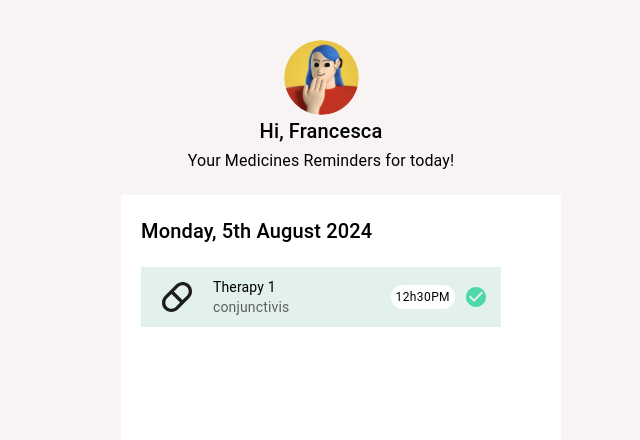
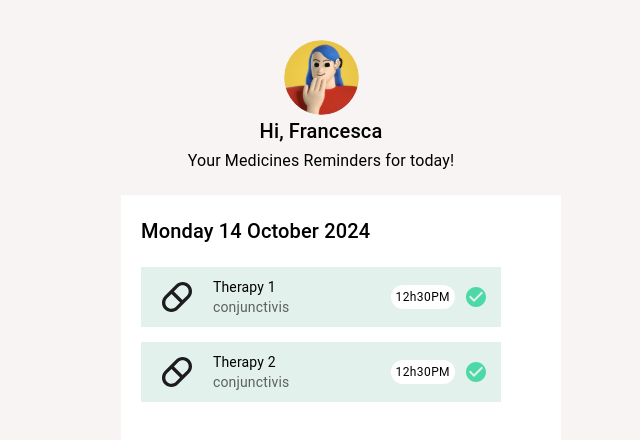
Before and after one commit to serene21/medimemo-uni2grow-2024, a React (Vite) app: page /medications in a window 1280 px wide. Shown: the top 440 px of the page, without its empty margins (319-959 px from the left). Built offline with nearby package versions, Linux system fonts and the light colour scheme; data requests are answered from the project's data file.

Commit message:
Handling exceptions in Medications page

```diff
--- a/db.json
+++ b/db.json
@@ -73,7 +73,7 @@
       "notes": ""
     },
     {
-      "id": 4,
+      "id": "4",
       "name": "John Smith",
       "qualification": "Dr",
       "phone": "+237 677345741",
@@ -83,7 +83,7 @@
       "notes": ""
     },
     {
-      "id": 5,
+      "id": "5",
       "name": "John Smith",
       "qualification": "Dr",
       "phone": "+237 677345741",
@@ -134,6 +134,15 @@
       "taken": true,
       "therapy": 1,
       "prescriptionTime": 1
+    },
+    {
+      "id": "2",
+      "therapyName": "Therapy 2",
+      "time": "12h30PM",
+      "date": "2024-09-20",
+      "taken": true,
+      "therapy": 1,
+      "prescriptionTime": 1
     }
   ]
 }
--- a/src/pages/medications/Medication.css
+++ b/src/pages/medications/Medication.css
@@ -27,6 +27,16 @@
     gap: 20px;
 }
 
+.empty-doses {
+    display: flex;
+    flex-direction: column;
+    justify-content: center;
+    align-items: center;
+    margin: 20px;
+    padding: 20px;
+
+    border: 2px dashed #555;
+}
 
 .all-list {
     display: flex;
--- a/src/pages/medications/Medication.tsx
+++ b/src/pages/medications/Medication.tsx
@@ -25,11 +25,18 @@ interface Dose {
 function Medication() {
   const [medications, setMedications] = useState<Dose[]>([]);
   const [checked, setChecked] = useState<Dose[]>(medications);
+  const [error, setError] = useState<string>("");
+  const [errorUpdate, setErrorUpdate] = useState<string>("");
 
   const getMedication = async (): Promise<void> => {
-    const result = await fetch("http://localhost:3000/doses");
-    const datas: Dose[] = await result.json();
-    setMedications(datas);
+    try {
+      setError("");
+      const response = await fetch("http://localhost:3000/doses");
+      const data = await response.json();
+      setMedications(data);
+    } catch {
+      setError("Failed to load medications");
+    }
   };
 
   useEffect(() => {
@@ -37,7 +44,18 @@ function Medication() {
   }, []);
 
   const handleToggle = async (medication: Dose) => {
-    medication.taken = !medication.taken
+    try {
+      const dose: Dose = { ...medication };
+      dose.taken = !dose.taken
+      const requestOptions = {
+        method: 'PUT',
+        headers: { 'Content-Type': 'application/json' },
+        body: JSON.stringify(dose)
+      };
+      setErrorUpdate("");
+      const result = await fetch("http://localhost:3000/doses/" + dose.id, requestOptions);
+      if (result.ok) {
+        medication.taken = !medication.taken;
         const currentIndex = checked.findIndex((x) => x.id === medication.id);
         const newChecked = [...checked];
         if (currentIndex === -1) {
@@ -46,16 +64,22 @@ function Medication() {
           newChecked.splice(currentIndex, 1);
         }
         setChecked(newChecked);
+      }
+    } catch {
+      setErrorUpdate("Failed to update medication");
+    }
+  }
 
-    const requestOptions = {
-      method: 'PUT',
-      headers: { 'Content-Type': 'application/json' },
-      body: JSON.stringify(medication)
-    };
+  function emptyDoses(doses: Dose[]): boolean {
+    return doses.length === 0;
+  }
+  function isNull(error: string): boolean {
+    return error === "";
+  }
 
-    const result = await fetch("http://localhost:3000/doses/1", requestOptions)
-
-    console.log(result)
+  const printDate = () => {
+    const dateObj = new Date();
+    return dateObj.toLocaleDateString("en-UK", { dateStyle: "full" });
   }
 
   return (
@@ -68,10 +92,16 @@ function Medication() {
         </div>
       </div>
       <div className="panel">
-        <Typography variant="h6">Monday, 5th August 2024</Typography>
+        <Typography variant="h6">{printDate()}</Typography>
 
         <div className="all-list">
-          <div className="first-list">
+          {!isNull(error) ? (
+            <Typography sx={{ color: "red" }}>{error}</Typography>
+          ) : emptyDoses(medications) ? (
+            <div className="empty-doses">
+              <Typography>No Doses available</Typography>
+            </div>
+          ) : (
             <List
               disablePadding
               dense
@@ -83,6 +113,7 @@ function Medication() {
                 gap: "15px",
               }}
             >
+              {errorUpdate && <Typography color="error">{errorUpdate}</Typography>}
               {medications.map((item) => {
                 const labelId = `checkbox-list-secondary-label-${item.id}`;
                 return (
@@ -130,8 +161,7 @@ function Medication() {
                   </ListItem>
                 );
               })}
-            </List>
-          </div>
+            </List>)}
         </div>
       </div>
     </div >
```
Lines whose indentation alone changed are shown as unchanged.
